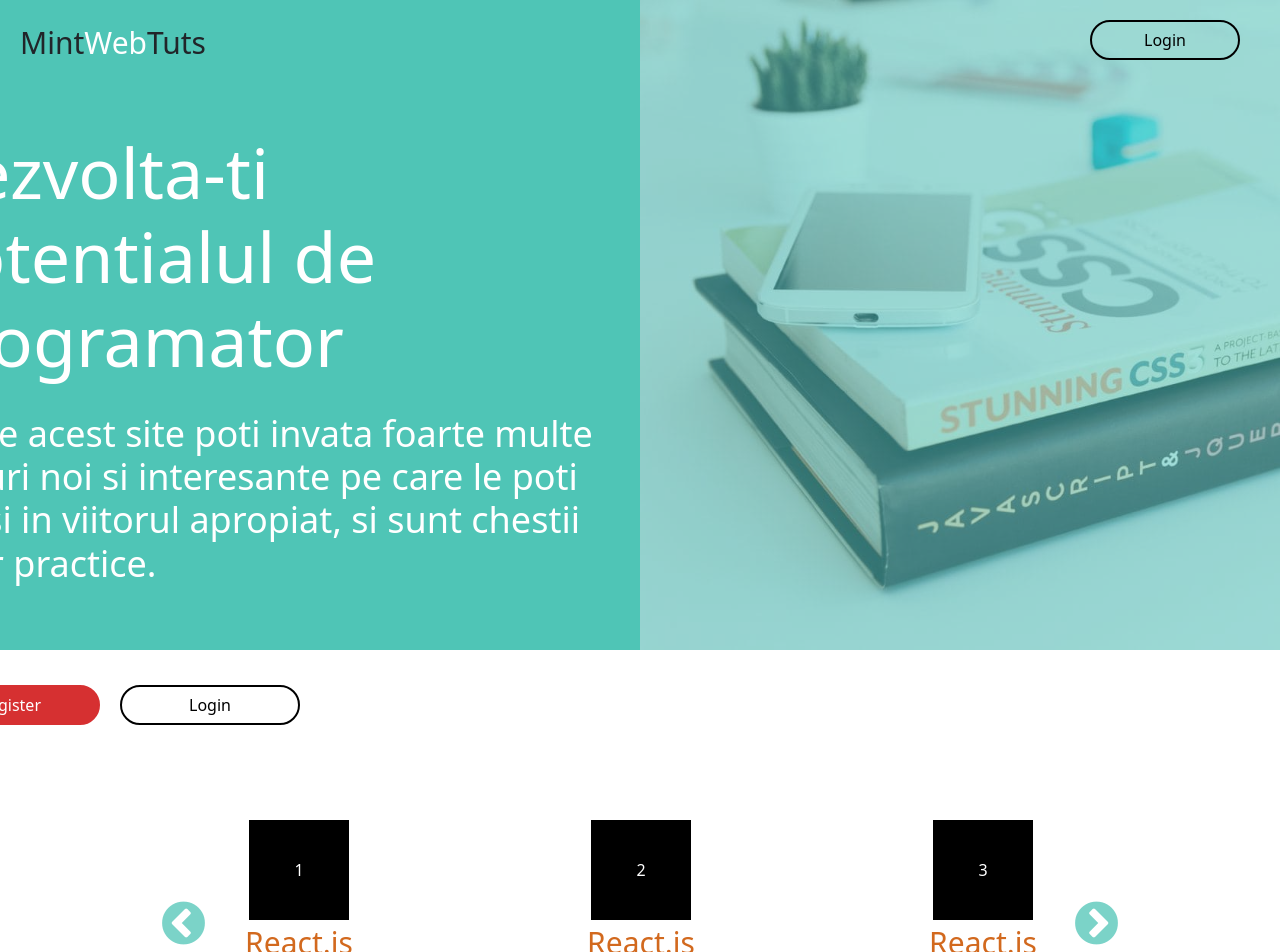
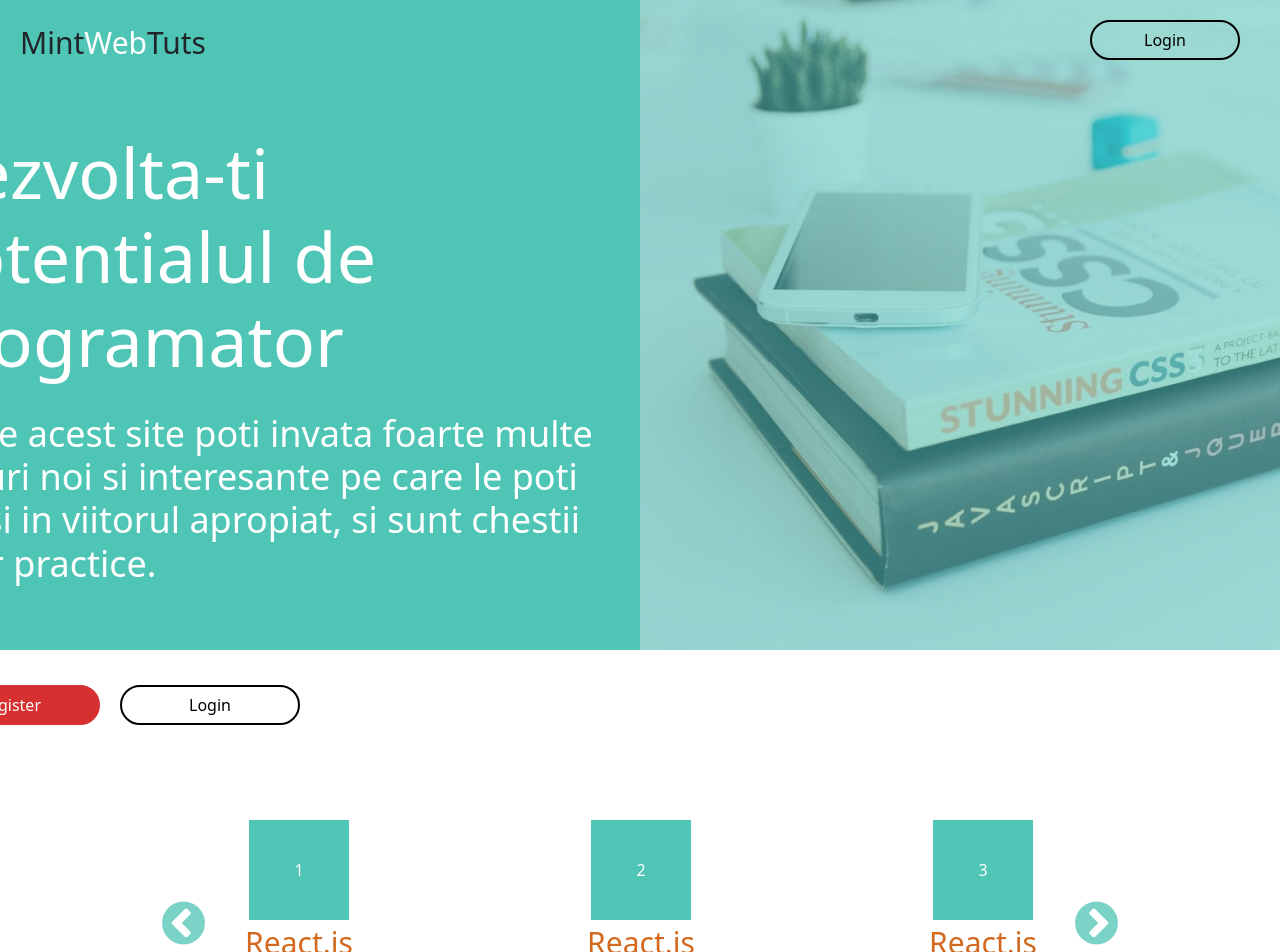
Before and after one commit to deakferi90/my_demo_app, a React (Create React App) app in the folder courses-fe/: page / in a window 1280 px wide. Shown: the top 952 px of the page. Built offline with nearby package versions, Linux system fonts and the light colour scheme.

Commit message:
added slider

```diff
--- a/courses-fe/src/pages/landingPage/style.scss
+++ b/courses-fe/src/pages/landingPage/style.scss
@@ -217,7 +217,7 @@
     width: 100px;
     height: 100px;
     color: #fff;
-    background: #000;
+    background: #4fc5b6;
     line-height: 100px;
     margin: 0 auto;
   }
```
